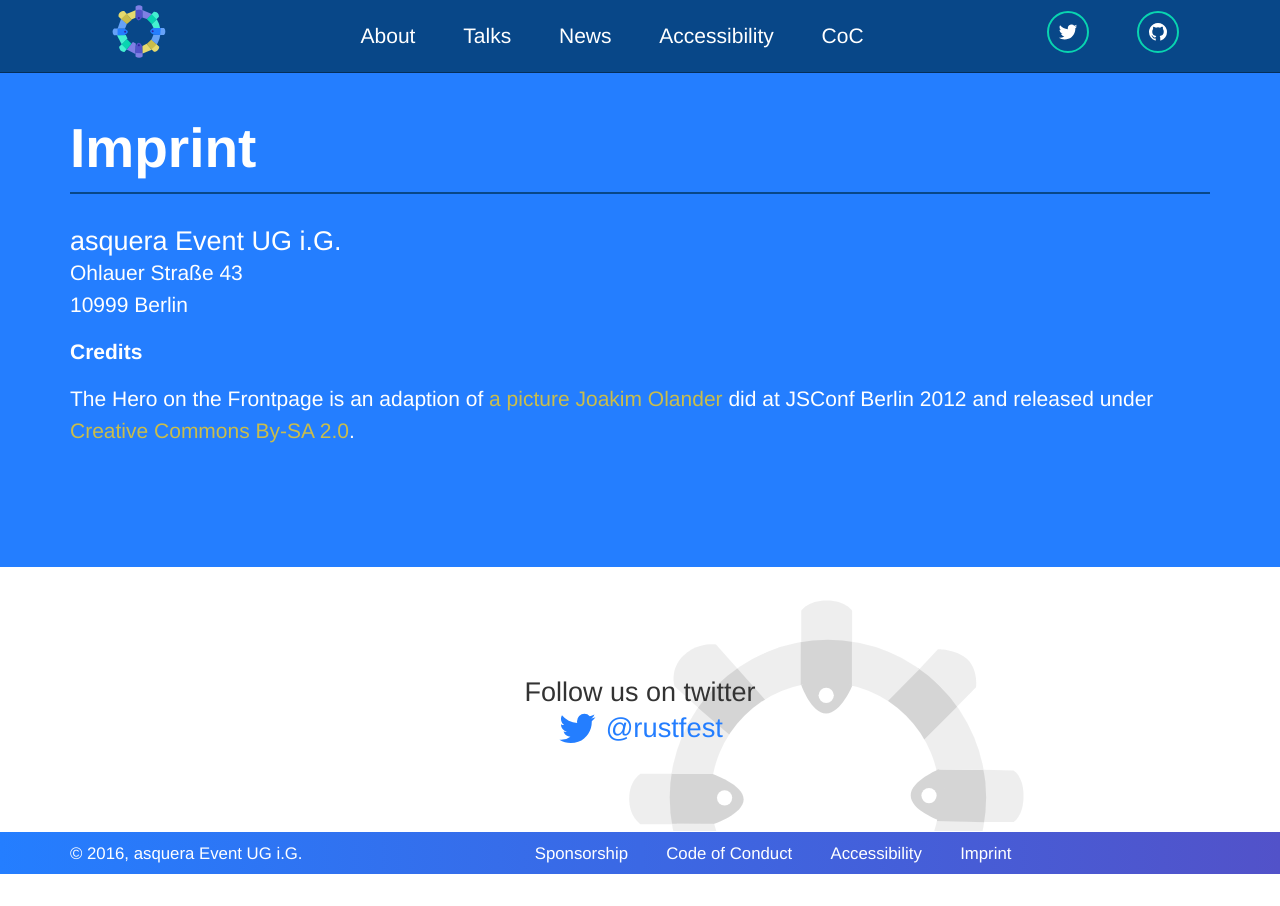
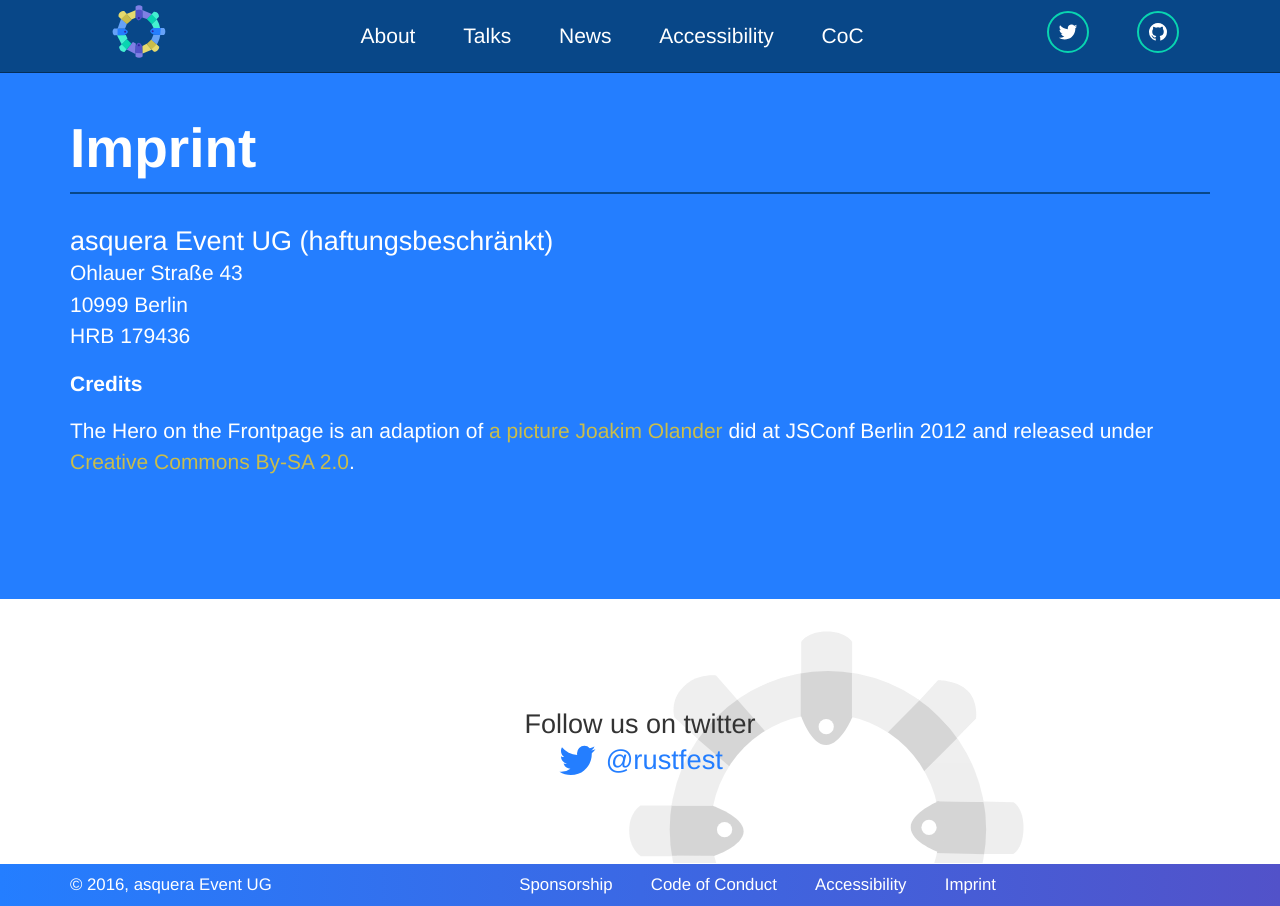
Before and after one commit to RustFestEU/blog.rustfest.eu, a Jekyll site: the page built from imprint.md, in a window 1280 px wide. Built offline with Jekyll 4.4.1, drawn with Linux system fonts in a browser that asks for light colours.

Commit message:
asquera event is not IG anymore

```diff
--- a/_config.yml
+++ b/_config.yml
@@ -10,7 +10,7 @@
 markdown: kramdown
 
 # Page Settings
-owner: "asquera Event UG i.G."
+owner: "asquera Event UG"
 permalink: "/blog/:title"
 
 
--- a/imprint.md
+++ b/imprint.md
@@ -9,9 +9,10 @@
 
 <p>
 <address>
-<h2>asquera Event UG i.G. </h2>
+<h2>asquera Event UG (haftungsbeschränkt)</h2>
 Ohlauer Straße 43 <br>
-10999 Berlin
+10999 Berlin<br>
+HRB 179436
 </address>
 </p>
 
```
